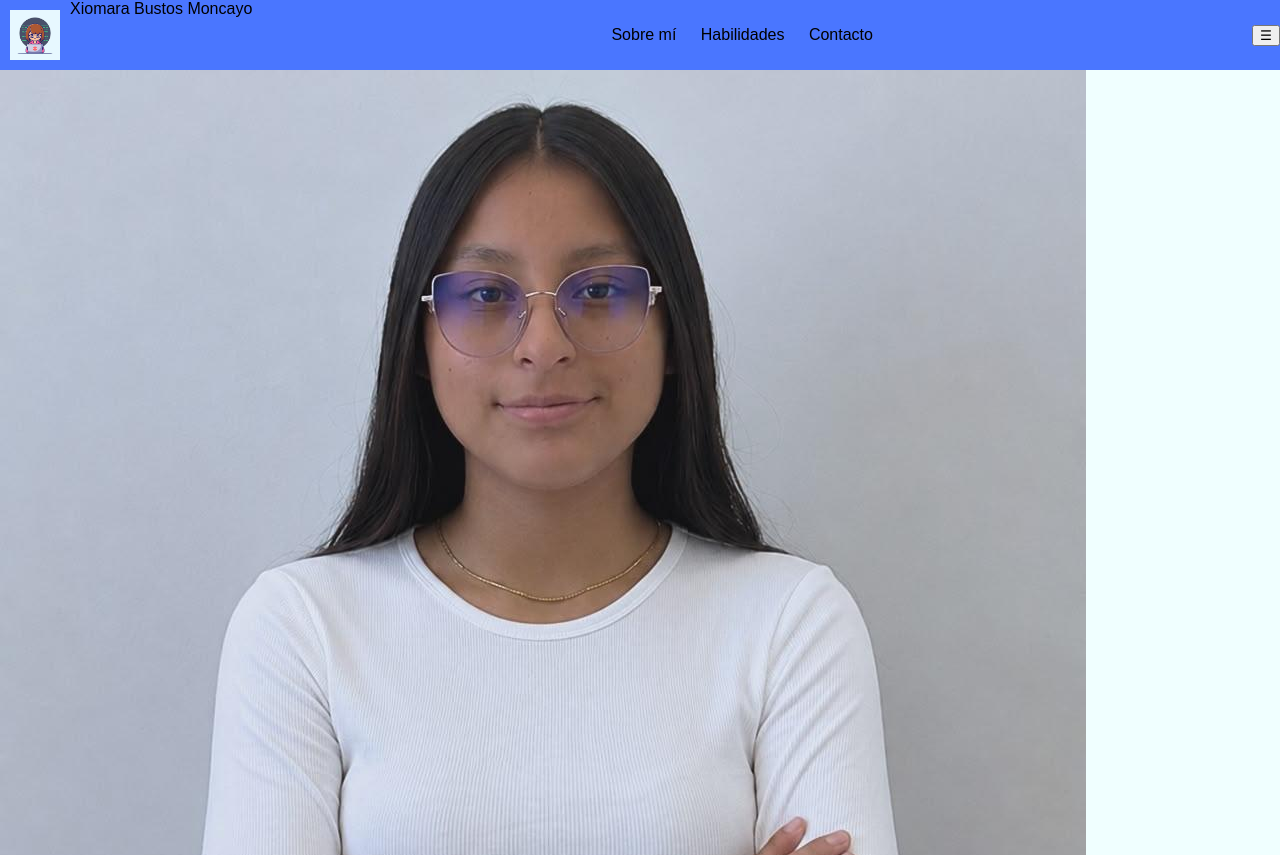
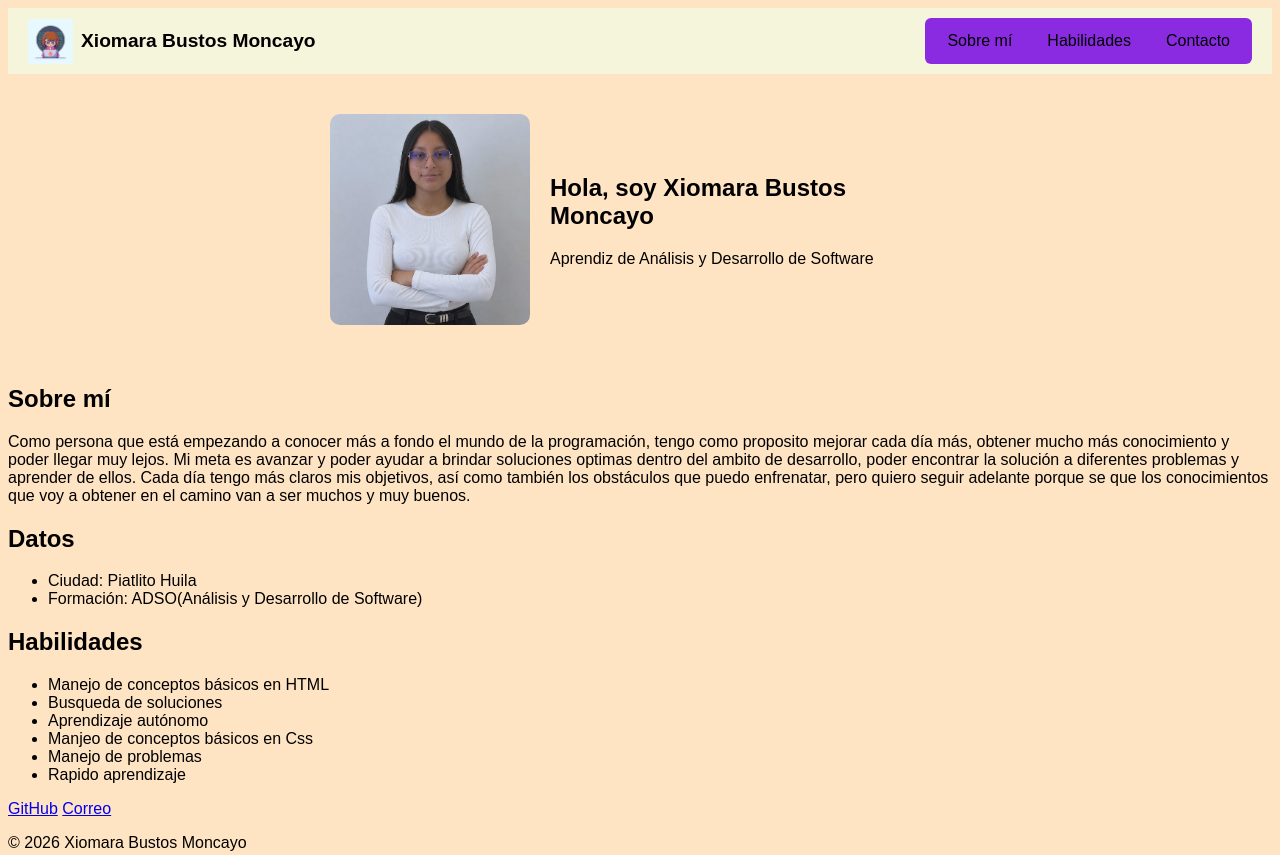
Before and after one commit to xiomaramoncayo263-hash/mi-portafolio-flex, a plain HTML site: page index.html in a window 1280 px wide. Shown: the top 855 px of the page. Drawn offline with Linux system fonts and the light colour scheme.

Commit message:
Completando los estilos de mi portafolio

```diff
--- a/css/styles.css
+++ b/css/styles.css
@@ -1,35 +1,112 @@
 body{
-    background-color: azure;
-    font-family: sans-serif;
-    margin: 0;
+    background-color: bisque;
+    font-family: Arial, sans-serif;
+    color: black;
 }
 
-h1{
-    color: red;
-}
-a {
-    color: black;
-    text-decoration: black;
-}
-
-header{
-    background-color: #4A76FF;
+.header {
     display: flex;
     justify-content: space-between;
     align-items: center;
+    padding: 10px 20px;
+    background-color: beige;
+    gap: 20px;
 }
 
-.logo{
+.logo {
     display: flex;
-}
-.logo img {
-    width: 50px;
-    height: 50px;
-    padding: 10px;
+    align-items: center;
+    gap: 8px;
+    font-weight: bold;
+    font-size: 1.2rem;
 }
 
-nav a {
-    font-weight: 100;
-    padding-right: 20px;
+.icon-logo {
+    width: 45px;
+    height: 45px;
+}
+
+.nav {
+    display: flex;
+    gap: 15px;
+    background-color: blueviolet;
+    padding: 8px 12px;
+    border-radius: 6px;
+}
+
+.nav a {
+    text-decoration: none;
+    color: black;
+    font-weight: 500;
+    padding: 6px 10px;
+    border-radius: 4px;
+}
+
+.nav a:hover {
+    background-color: blue;
+    color: black;
+    transition: 0.3s;
+}
+
+.menu-btn {
+    display: none;
+    font-size: 1.5rem;
+    background: none;
+    border: none;
+    cursor: pointer;
+}
+
+.hero {
+    display: flex;
+    justify-content: center;
     align-items: center;
+    gap: 20px;
+    padding: 40px;
 }
+
+.avatar {
+    width: 200px;
+    height: auto;
+    border-radius: 10px;
+}
+
+.hero-texto {
+    max-width: 400px;
+}
+
+@media (max-width: 768px) {
+    .nav{
+        display: none;
+        flex-direction: column;
+        background: #4A76FF;
+        padding: 10px;
+    }
+    .nav.active {
+        display: flex;
+    }
+    .menu-btn {
+        display: block;
+    }
+    .hero {
+        flex-direction: column;
+        text-align: center;
+    }
+    .avatar {
+        width: 150px;
+    }
+    .redes a {
+        color: aquamarine;
+        text-decoration: none;
+        font-weight: 500;
+    }
+    .redes a:visited {
+        color: fuchsia;
+    }
+    .redes a:hover {
+        color: black;
+        background-color: green;
+        border-radius: 4px;
+        padding: 2px 6px;
+        transition: 0.3s;
+    }
+}
--- a/index.html
+++ b/index.html
@@ -14,7 +14,7 @@
             Xiomara Bustos Moncayo</div>
         <nav class="nav" id="menú">
             <a href="#sobre-mi">Sobre mí</a>
-            <a href="#proyectos">Habilidades</a>
+            <a href="#habilidades">Habilidades</a>
             <a href="#contacto">Contacto</a>
         </nav>
         <button class="menu-btn" id="menuBtn">☰</button>
@@ -59,10 +59,10 @@
     </section>
 
     <footer id="contacto" class="footer">
-        <p>© 2026 Xiomara Bustos Moncayo</p>
         <div class="redes">
             <a href="https://xiomaramoncayo263-hash.github.io/mi-portafolio-flex/">GitHub</a>
             <a href="mailto:xiomaramoncayo263@gmail.com">Correo</a>
+        <p>© 2026 Xiomara Bustos Moncayo</p>
         </div>
     </footer>
 
--- a/js/app.js
+++ b/js/app.js
@@ -0,0 +1,6 @@
+const menuBtn = document.getElementById("menuBtn");
+const menu = document.getElementById("menu");
+
+menuBtn.addEventListener("Click", () => {
+    menu.classList.toggle("active");
+});
```
Also changed, not shown: 1 other file.
